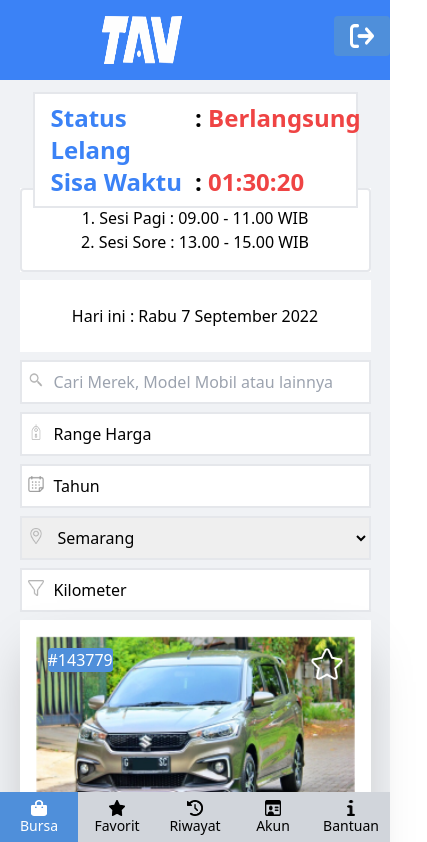
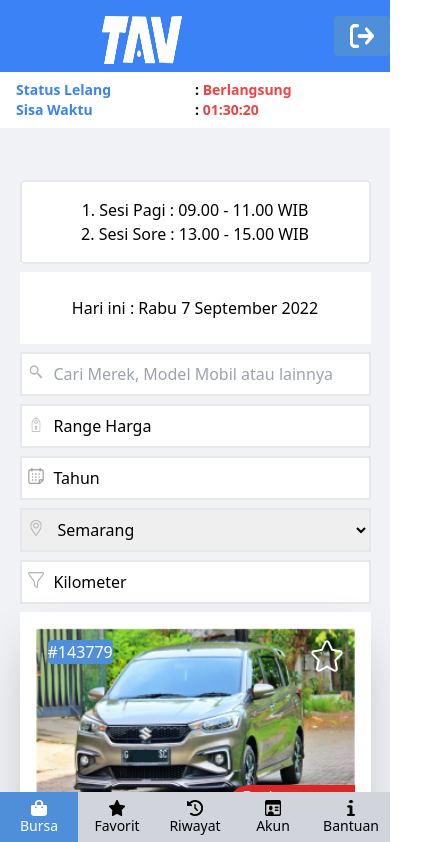
Before and after one commit to aldi-william/demo, a Vue app: page /dashboard/bursamobil in a window 390 px wide. Shown: the top 842 px of the page, 427 px wide, since content can reach past the window. Built offline with nearby package versions, Linux system fonts and the light colour scheme.

Commit message:
Update Responsive BursaMobil

```diff
--- a/src/components/NavFooter.vue
+++ b/src/components/NavFooter.vue
@@ -15,7 +15,7 @@
 <template>
   <div class="fixed bottom-0 left-0 right-0 w-full z-10 flex sm:hidden md:hidden lg:hidden xl:hidden 2xl:hidden">
     <div class="flex w-full justify-between">
-      <router-link to="/dashboard/bursamobil" class="w-full">
+      <router-link to="/dashboard/bursamobil" class="w-1/5">
         <div class="flex flex-col w-full py-2" :class="route.name === 'BursaMobil' || route.name === 'BursaMobilDetail' ? 'bg-primary':'bg-gray-300'">
           <div class="flex flex-row justify-center">
             <img :src="route.name === 'BursaMobil' || route.name === 'BursaMobilDetail' ? icon_bursa_lelang_putih : icon_bursa_lelang_hitam" class="w-4 h-4"/>
@@ -24,7 +24,7 @@
         </div>
       </router-link>
 
-      <router-link to="/dashboard/favorit" class="w-full">
+      <router-link to="/dashboard/favorit" class="w-1/5">
         <div class="flex flex-col w-full py-2" :class="route.name === 'Favorit' ? 'bg-primary':'bg-gray-300'">
           <div class="flex flex-row justify-center">
             <img :src="route.name === 'Favorit' ? icon_favorit_putih : icon_favorit_hitam" class="w-4 h-4"/>
@@ -33,7 +33,7 @@
         </div>
       </router-link>
 
-      <router-link to="/dashboard/riwayat" class="w-full">
+      <router-link to="/dashboard/riwayat" class="w-1/5">
         <div class="flex flex-col w-full py-2" :class="route.name === 'Riwayat' ? 'bg-primary':'bg-gray-300'">
           <div class="flex flex-row justify-center">
             <img :src="route.name === 'Riwayat' ? icon_riwayat_putih : icon_riwayat_hitam" class="w-4 h-4"/>
@@ -42,7 +42,7 @@
        </div>
       </router-link>
 
-      <router-link to="/dashboard/akun" class="w-full">
+      <router-link to="/dashboard/akun" class="w-1/5">
         <div class="flex flex-col w-full py-2" :class="route.name === 'Akun' ? 'bg-primary':'bg-gray-300'">
           <div class="flex flex-row justify-center">
             <img :src="route.name === 'Akun' ? icon_akun_putih : icon_akun_hitam" class="w-4 h-4"/>
@@ -51,7 +51,7 @@
        </div>
       </router-link>
 
-      <router-link to="/dashboard/bantuan" class="w-full">
+      <router-link to="/dashboard/bantuan" class="w-1/5">
         <div class="flex flex-col w-full py-2" :class="route.name === 'Bantuan' ? 'bg-primary':'bg-gray-300'">
           <div class="flex flex-row justify-center">
             <img :src="route.name === 'Bantuan' ? icon_bantuan_putih : icon_bantuan_hitam" class="w-2 h-4"/>
--- a/src/pages/Dashboard/BursaMobil/BursaMobil.vue
+++ b/src/pages/Dashboard/BursaMobil.vue
@@ -1,16 +1,16 @@
 <script setup lang="ts">
   import { ref } from 'vue';
-  import image_rentang_harga from '../../../assets/images/icon_rentang_harga.png';
-  import image_search from '../../../assets/images/icon_search.png';
-  import image_calender from '../../../assets/images/icon_calender.png';
-  import image_location from '../../../assets/images/icon_location.png';
-  import image_filter from '../../../assets/images/icon_filter.png';
-  import image_car from '../../../assets/images/car.png';
-  import image_hammer from '../../../assets/images/hammer.png';
-  import image_users from '../../../assets/images/users.png';
-  import image_lonceng from '../../../assets/images/lonceng.png';
-  import image_star from '../../../assets/images/star.png';
-  import image_star_empty from '../../../assets/images/star_empty.png';
+  import image_rentang_harga from '../../assets/images/icon_rentang_harga.png';
+  import image_search from '../../assets/images/icon_search.png';
+  import image_calender from '../../assets/images/icon_calender.png';
+  import image_location from '../../assets/images/icon_location.png';
+  import image_filter from '../../assets/images/icon_filter.png';
+  import image_car from '../../assets/images/car.png';
+  import image_hammer from '../../assets/images/hammer.png';
+  import image_users from '../../assets/images/users.png';
+  import image_lonceng from '../../assets/images/lonceng.png';
+  import image_star from '../../assets/images/star.png';
+  import image_star_empty from '../../assets/images/star_empty.png';
   const range_harga = ref(false);
   const range_tahun = ref(false);
   const isFavorit = ref([false, false, false, false, false, false, false, false, false, false, false, false, false, false, false, false]);
@@ -20,16 +20,18 @@
 <template>
   <div class="bg-biru_fb">
   <div class="container-xl grid grid-cols-12 gap-2 py-3">
-    <div class="col-span-12 sm:col-span-5 md:col-span-5 lg:col-span-5 xl:col-span-5 2xl:col-span-5 px-4 py-2 border-2 border-gray flex justify-center items-center bg-white fixed sm:relative md:relative lg:relative xl:relative 2xl:relative z-20 sm:z-0 md:z-0 lg:z-0 xl:z-0 2xl:z-0 w-10/12 sm:w-full mx-auto sm:mx-0 left-0 right-0">
+    <div class="col-span-12 sm:col-span-5 md:col-span-5 lg:col-span-5 xl:col-span-5 2xl:col-span-5 sm:px-4 sm:bg-white py-2 flex justify-center items-center z-20 sm:z-0 md:z-0 lg:z-0 xl:z-0 2xl:z-0">
+      <div class="bg-white w-full fixed sm:relative px-4 sm:px-0 py-2 sm:py-0">
         <div class="grid grid-cols-12">
-          <p class="col-span-6 text-2xl font-bold">
+          <p class="col-span-6 text-sm sm:text-2xl font-bold">
             <span class="text-blue-500">Status Lelang</span></p>
-          <p class="col-span-6 text-2xl font-bold">:&nbsp;<span class="text-red-500">Berlangsung</span></p>
-          <p class="col-span-6 text-2xl font-bold"><span class="text-blue-500">Sisa Waktu</span></p>
-          <p class="col-span-6 text-2xl font-bold">:&nbsp;<span class="text-red-500">01:30:20</span></p>
+          <p class="col-span-6 text-sm sm:text-2xl font-bold">:&nbsp;<span class="text-red-500">Berlangsung</span></p>
+          <p class="col-span-6 text-sm sm:text-2xl font-bold"><span class="text-blue-500">Sisa Waktu</span></p>
+          <p class="col-span-6 text-sm sm:text-2xl font-bold">:&nbsp;<span class="text-red-500">01:30:20</span></p>
         </div>
+      </div>
     </div>
-    <div class="col-span-12 sm:col-span-3 md:col-span-3 lg:col-span-3 xl:col-span-3 2xl:col-span-3 bg-white mt-24 sm:mt-0">
+    <div class="col-span-12 sm:col-span-3 md:col-span-3 lg:col-span-3 xl:col-span-3 2xl:col-span-3 bg-white mt-16 sm:mt-0">
       <div class="px-4 py-2 border-2 border-gray rounded">
         <div class="flex flex-col py-2">
           <p class="text-center">1. Sesi Pagi : 09.00 - 11.00 WIB</p>
@@ -113,7 +115,7 @@
           <div class="bg-red-600 absolute bottom-0 right-0 px-4 py-0 rounded-tl-full text-white flex items-start">
             Berlangsung
           </div>
-          <img :src="image_car" alt="car" class="w-full z-10" @click="$router.push(`/dashboard/bursamobil/detail/${i}`);"/>
+          <img :src="image_car" alt="car" class="w-full z-10" @click="$router.push(`/dashboard/detail/${i}`);"/>
          </div>
          <div class="grid grid-cols-12 my-2 gap-2">
             <div class="col-span-3 bg-abu_abu relative flex px-2 py-1 rounded items-center">
@@ -152,11 +154,11 @@
          </div>
       </div>
     </div>
-    <div class="col-span-12">
+    <div class="col-span-12 mb-24 mt-4">
          <div class="flex flex-row justify-center">
-            <div class="px-4 py-2 rounded border border-gray cursor-pointer bg-white">Sebelumnya</div>
+            <div class="px-4 py-2 rounded border border-gray cursor-pointer bg-white hidden sm:flex">Sebelumnya</div>
             <div class="px-4 py-2 rounded border border-gray hover:bg-primary hover:text-white cursor-pointer bg-white" v-for="i in 5" :key="i">{{ i }}</div>
-            <div class="px-4 py-2 rounded border border-gray cursor-pointer bg-white">Selanjutnya</div>
+            <div class="px-4 py-2 rounded border border-gray cursor-pointer bg-white hidden sm:flex">Selanjutnya</div>
          </div>
     </div>
   </div>
--- a/src/pages/Dashboard/BursaMobil/index.vue
+++ /dev/null
@@ -1,3 +0,0 @@
-<template>
-  <router-view/>
-</template>
--- a/src/pages/Dashboard/Favorit.vue
+++ b/src/pages/Dashboard/Favorit.vue
@@ -35,7 +35,7 @@
           <div class="bg-red-600 absolute bottom-0 right-0 px-4 py-0 rounded-tl-full text-white flex items-start">
             Berlangsung
           </div>
-          <img :src="image_car" alt="car" class="w-full z-10" @click="$router.push(`/dashboard/bursamobil/detail/${i}`);"/>
+          <img :src="image_car" alt="car" class="w-full z-10" @click="$router.push(`/dashboard/detail/${i}`);"/>
          </div>
          <div class="grid grid-cols-12 my-2 gap-2">
             <div class="col-span-3 bg-abu_abu relative flex px-2 py-1 rounded items-center">
--- a/src/pages/Dashboard/Riwayat.vue
+++ b/src/pages/Dashboard/Riwayat.vue
@@ -84,7 +84,7 @@
                         <div class="bg-green-600 absolute bottom-0 right-0 px-4 py-0 rounded-tl-full text-white flex items-start">
                           Anda Menang
                         </div>
-                        <img :src="image_car" alt="car" class="w-full z-10" @click="$router.push(`/dashboard/bursamobil/detail/${i}`);"/>
+                        <img :src="image_car" alt="car" class="w-full z-10" @click="$router.push(`/dashboard/detail/${i}`);"/>
                       </div>
                       <div class="grid grid-cols-12 gap-2 my-2">
                               <div class="col-span-3 bg-abu_abu relative flex px-2 py-1 rounded items-center">
```
Also changed, not shown: src/pages/Dashboard/Detail.vue (renamed from src/pages/Dashboard/BursaMobil/Detail.vue, +30 -30 lines), src/router/index.ts (+2 -8 lines).
